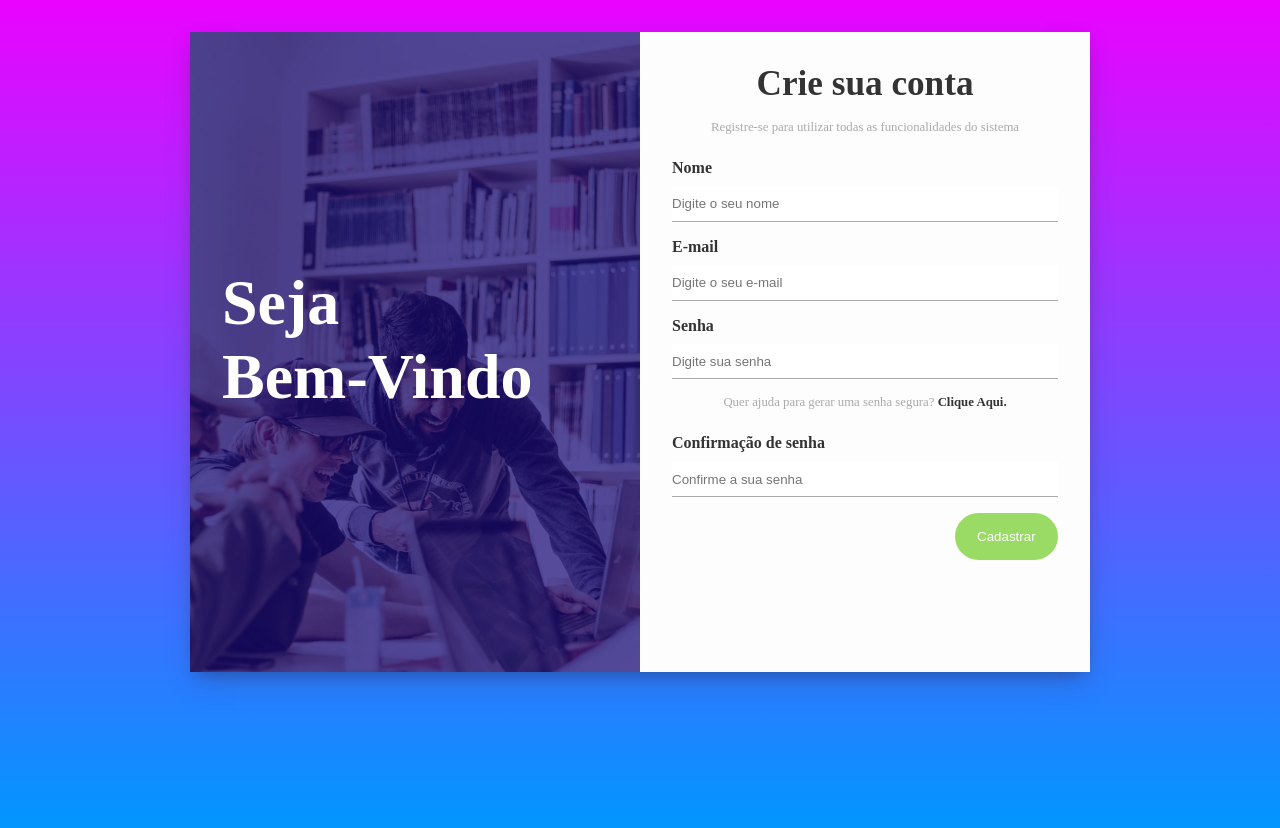
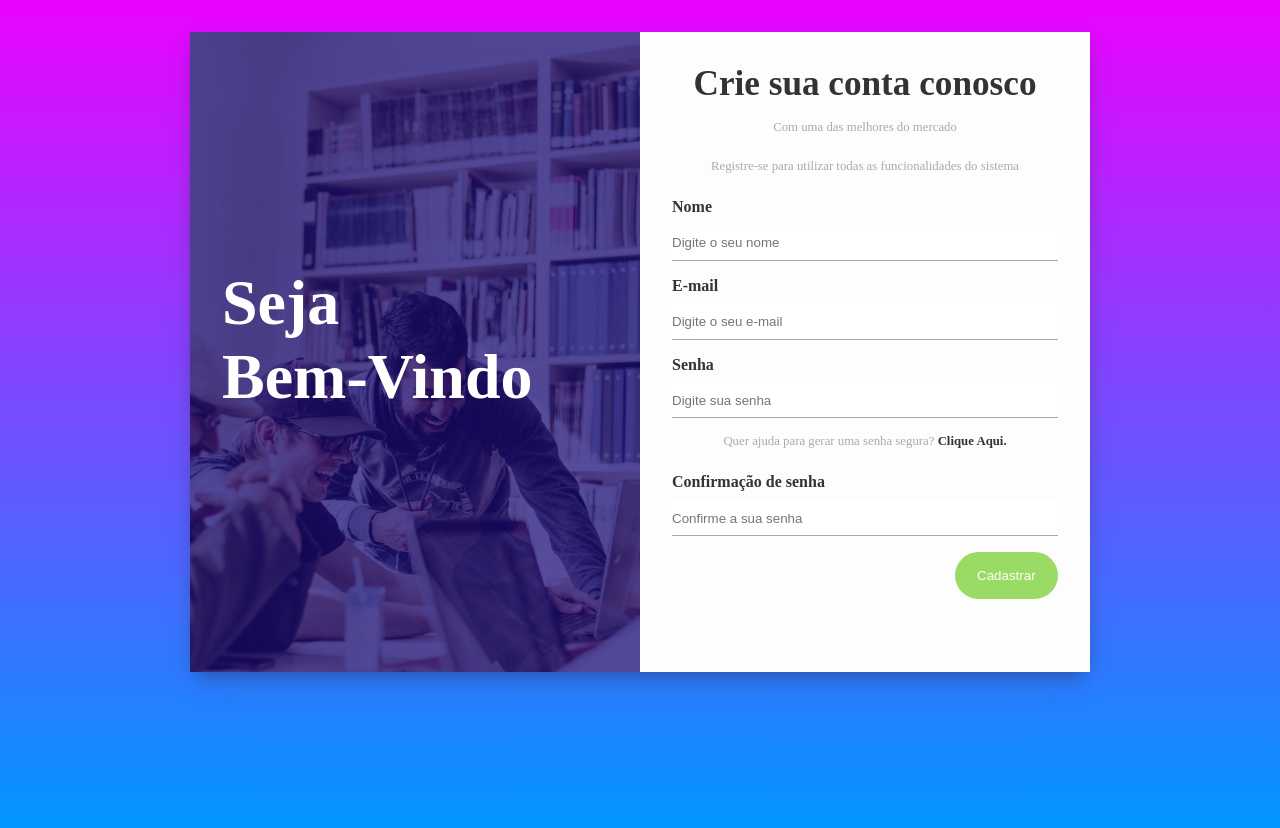
Before and after one commit to igusil/cadastrocliente, a plain HTML site: page index.html in a window 1280 px wide. Drawn offline with Linux system fonts and the light colour scheme.

Commit message:
criei titulo e paragrafo

```diff
--- a/index.html
+++ b/index.html
@@ -22,7 +22,8 @@
       </div>
     </div>
     <div id="register-form">
-      <h2>Crie sua conta</h2>
+      <h2>Crie sua conta conosco</h2>
+      <p>Com uma das melhores do mercado</p>
       <p>Registre-se para utilizar todas as funcionalidades do sistema</p>
       <div class="form-control">  <!-- div que vai englobar label e formulario -->
         <label for="name">Nome</label>
```
